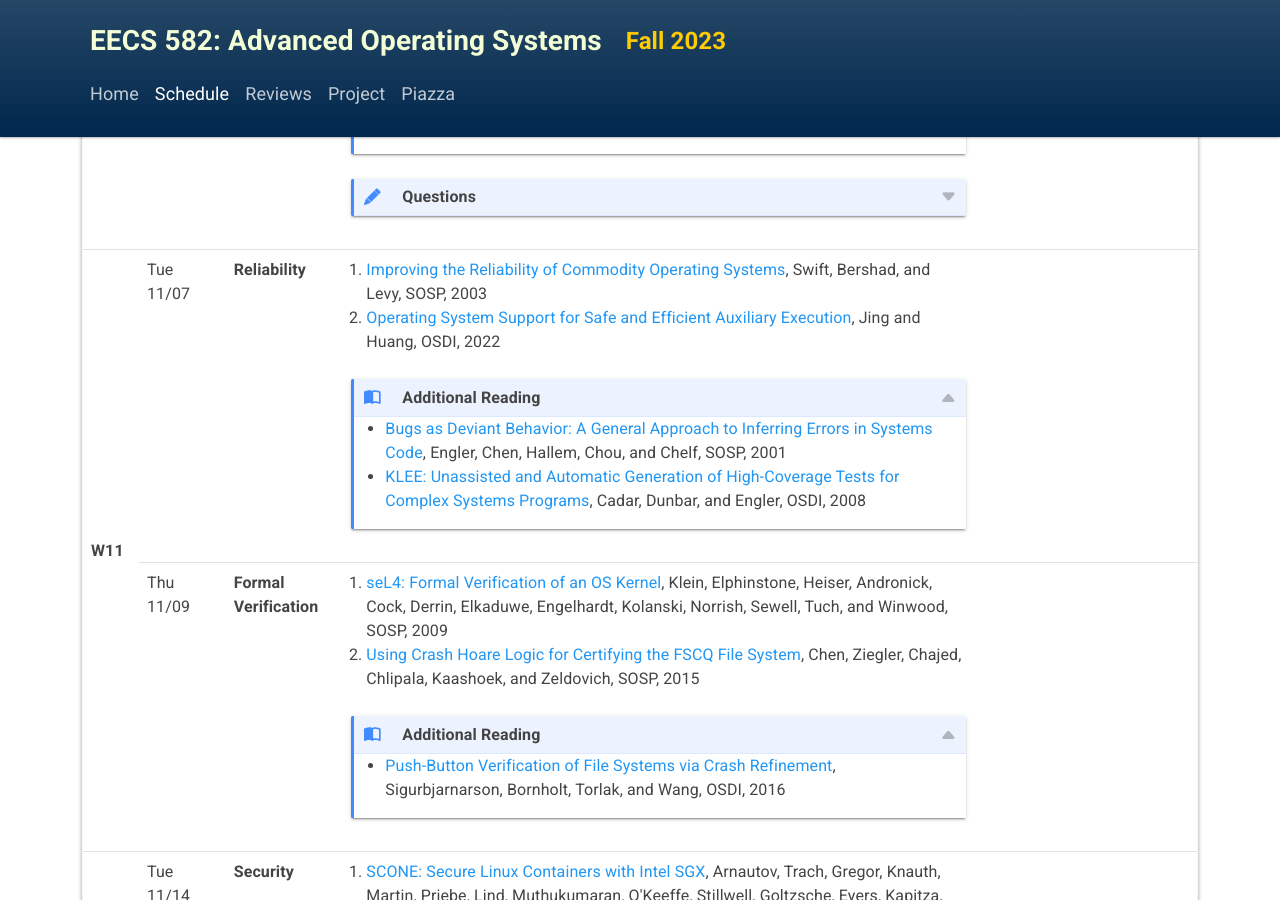
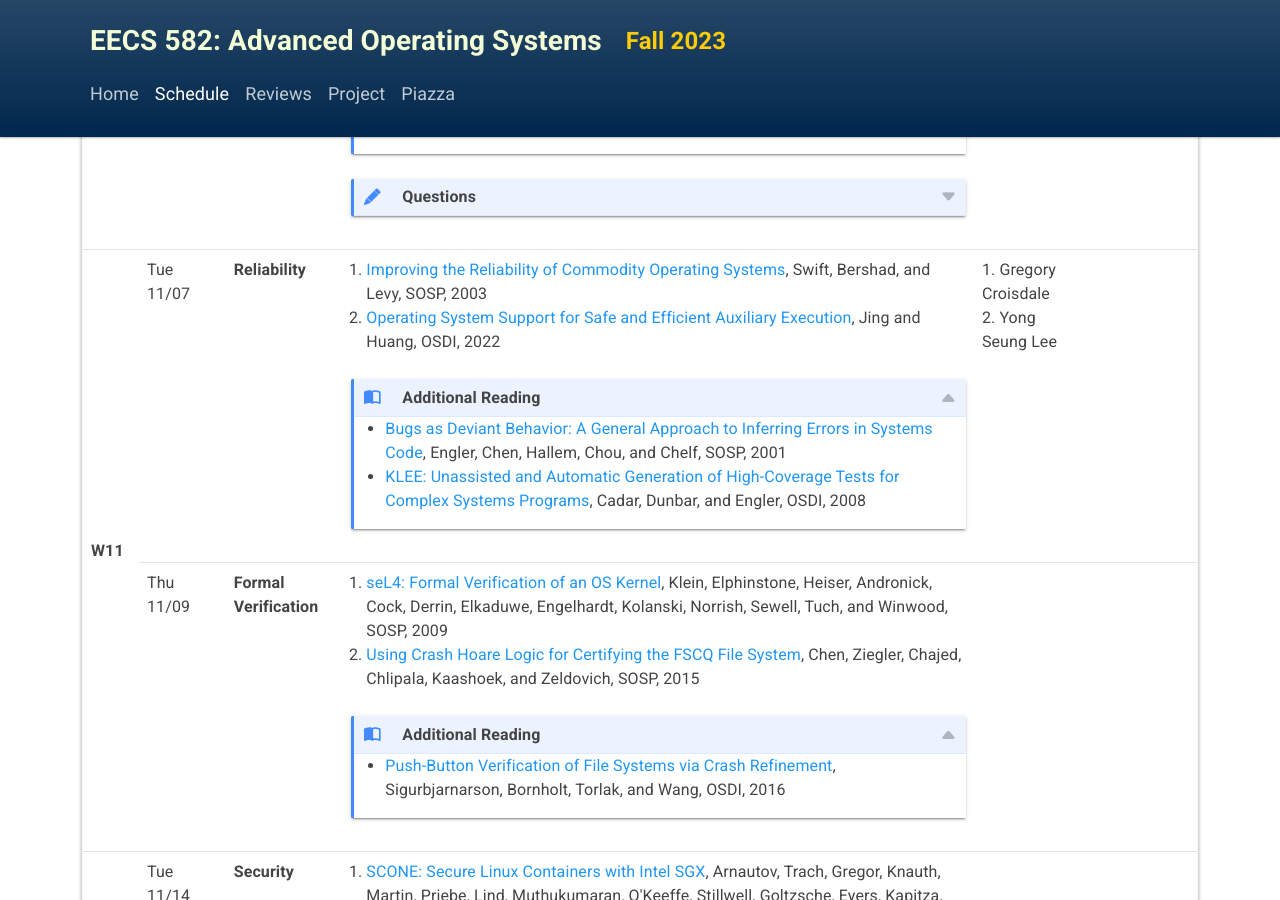
Before and after one commit to eecs582/eecs582.github.io, a Jekyll site: the page built from schedule.html, in a window 1280 px wide and 900 px high, scrolled down 6096 px. Built offline with Jekyll 4.4.1, drawn with Linux system fonts in a browser that asks for light colours.

Commit message:
udpate lead

```diff
--- a/schedule.html
+++ b/schedule.html
@@ -576,7 +576,7 @@ layout: schedule
           </ul>
         </details>
       </td>
-      <td></td>
+      <td>1. Gregory Croisdale<br>2. Yong Seung Lee</td>
       <td></td>
     </tr>
     <tr>
```
